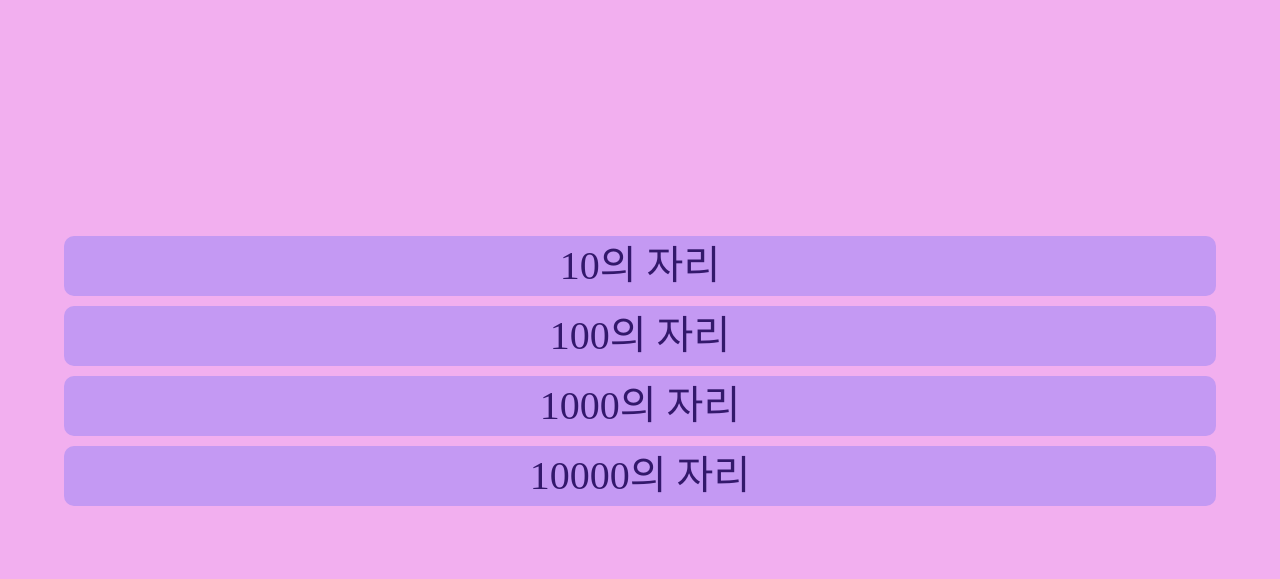
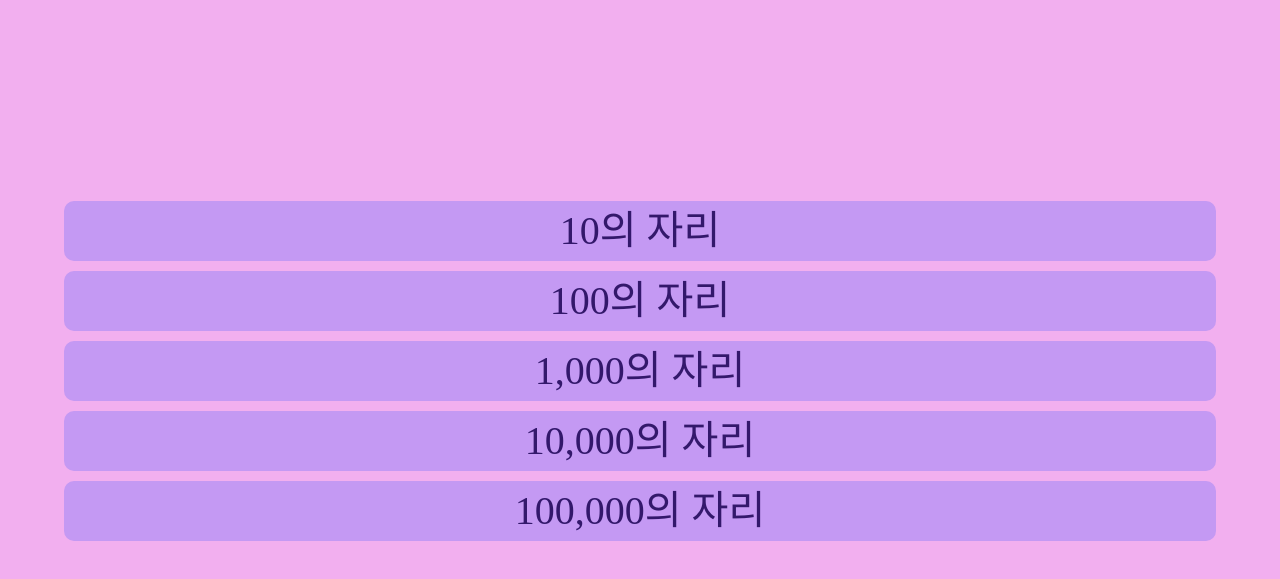
Before and after one commit to Sang-minKIM/random-number, a website built with Vite: page index.html in a window 1280 px wide. Shown: the part 189-768 px from the top of the page. Built offline with nearby package versions, Linux system fonts and the light colour scheme.

Commit message:
feat: 10만 자리 추가

```diff
--- a/index.html
+++ b/index.html
@@ -12,8 +12,9 @@
             <div class="btns">
                 <button onclick="onClick(10)">10의 자리</button>
                 <button onclick="onClick(100)">100의 자리</button>
-                <button onclick="onClick(1000)">1000의 자리</button>
-                <button onclick="onClick(10000)">10000의 자리</button>
+                <button onclick="onClick(1000)">1,000의 자리</button>
+                <button onclick="onClick(10000)">10,000의 자리</button>
+                <button onclick="onClick(100000)">100,000의 자리</button>
             </div>
         </div>
         <script>
```
